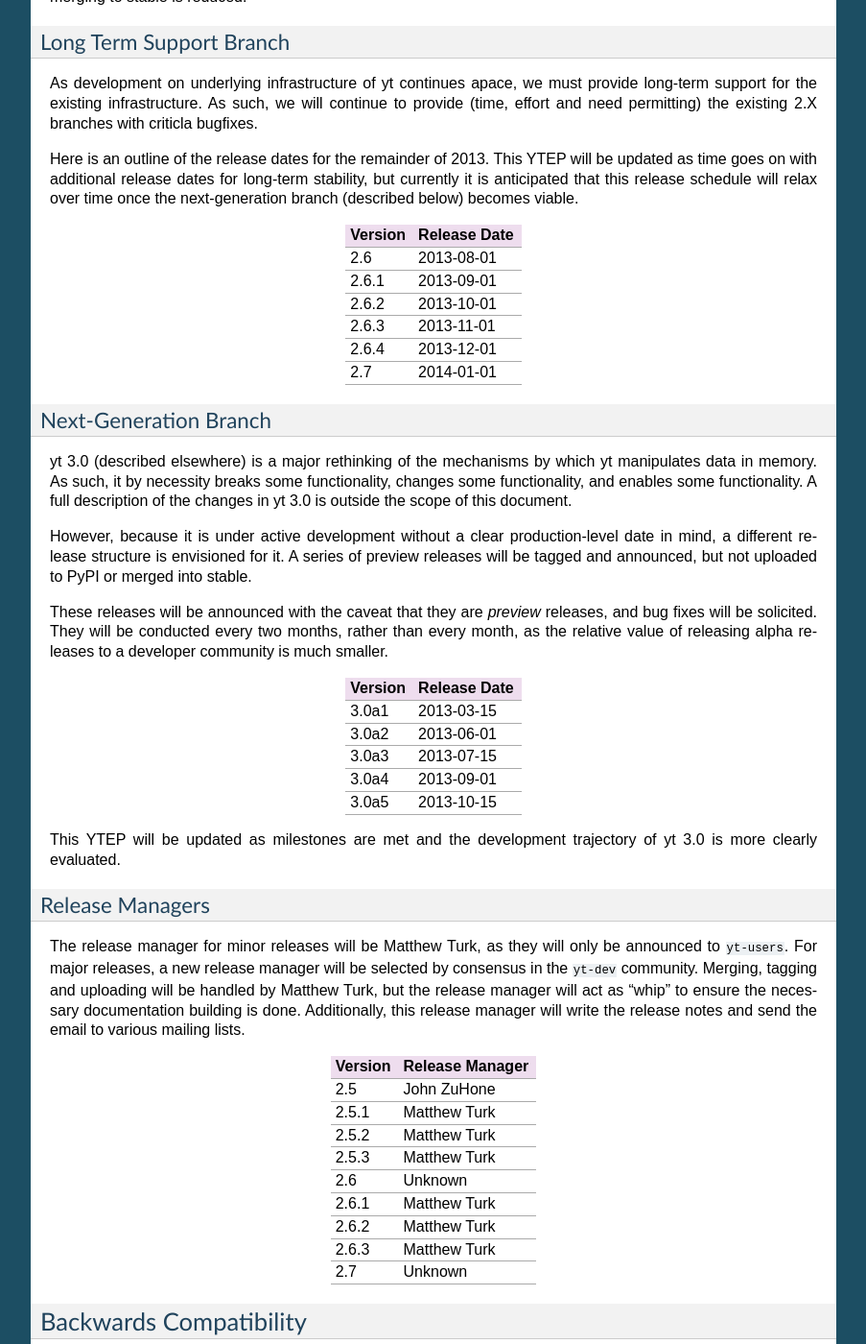
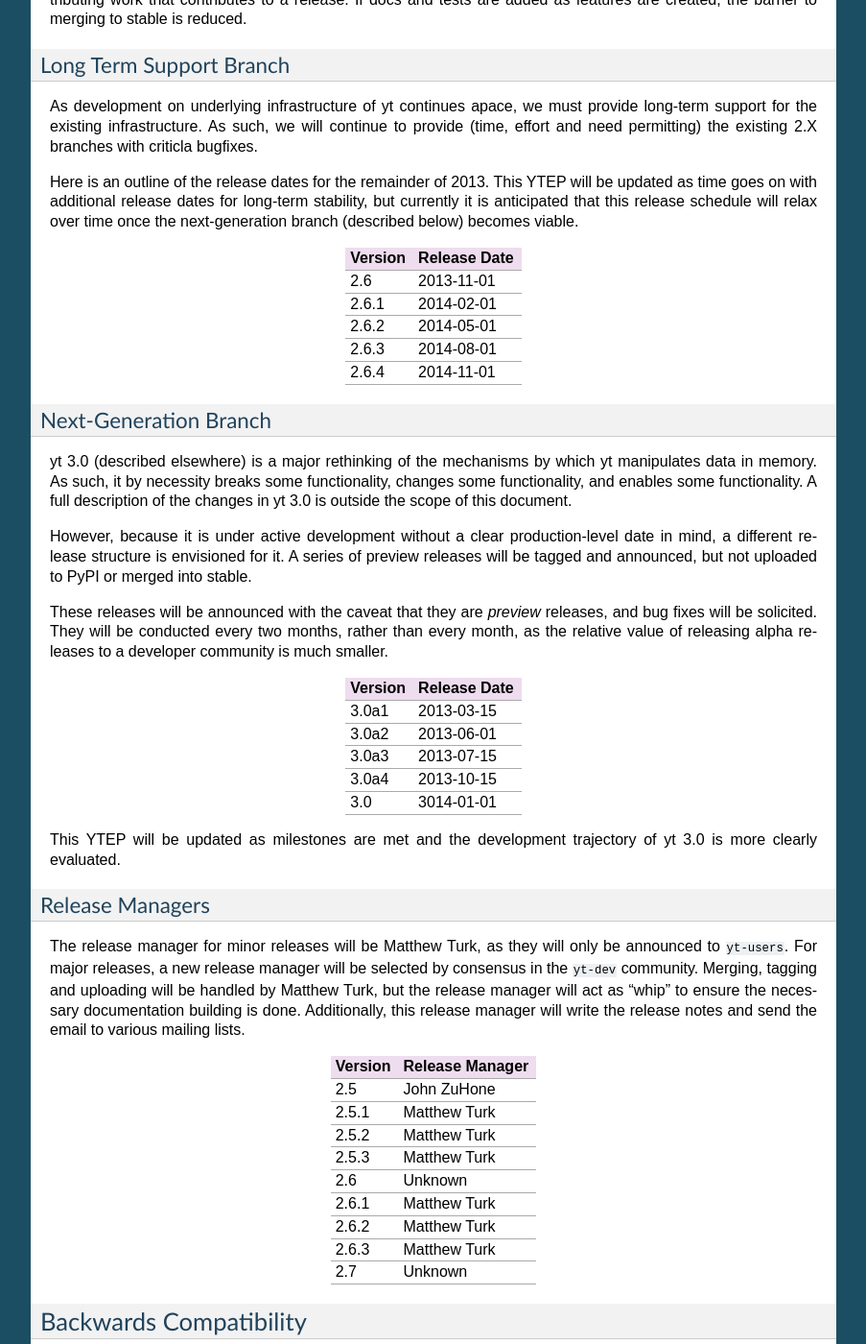
Before and after one commit to yt-project/ytep, a Sphinx documentation site: the page built from source/YTEPs/YTEP-0008.rst, in a window 1280 px wide and 1400 px high, scrolled down 2077 px. Shown: the whole window at 96% size, without its empty margins (198-1101 px from the left). Built offline with Sphinx 7.4.7, drawn with Linux system fonts in a browser that asks for light colours; formulas are drawn with MathJax 3.

Commit message:
Adding a few new proposed release dates.

```diff
--- a/source/YTEPs/YTEP-0008.rst
+++ b/source/YTEPs/YTEP-0008.rst
@@ -140,12 +141,11 @@ viable.
 ======= ============
 Version Release Date
 ======= ============
-2.6     2013-08-01
-2.6.1   2013-09-01
-2.6.2   2013-10-01
-2.6.3   2013-11-01
-2.6.4   2013-12-01
-2.7     2014-01-01
+2.6     2013-11-01
+2.6.1   2014-02-01
+2.6.2   2014-05-01
+2.6.3   2014-08-01
+2.6.4   2014-11-01
 ======= ============
 
 Next-Generation Branch
@@ -173,8 +173,8 @@ Version Release Date
 3.0a1   2013-03-15
 3.0a2   2013-06-01
 3.0a3   2013-07-15
-3.0a4   2013-09-01
-3.0a5   2013-10-15
+3.0a4   2013-10-15
+3.0     3014-01-01
 ======= ============
 
 This YTEP will be updated as milestones are met and the development trajectory
```
Also changed, not shown: other parts of source/YTEPs/YTEP-0008.rst (+1 -0 lines).
